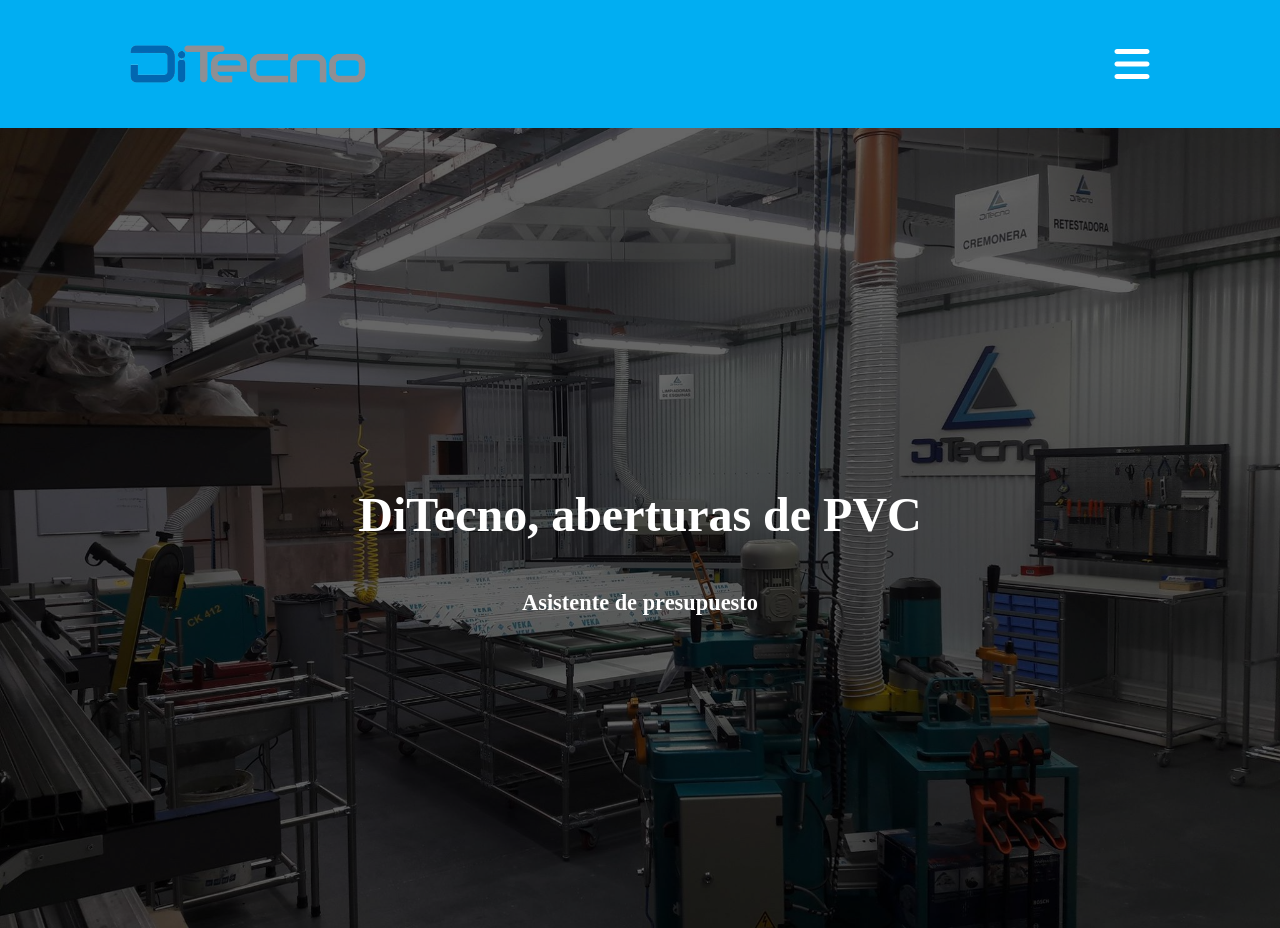
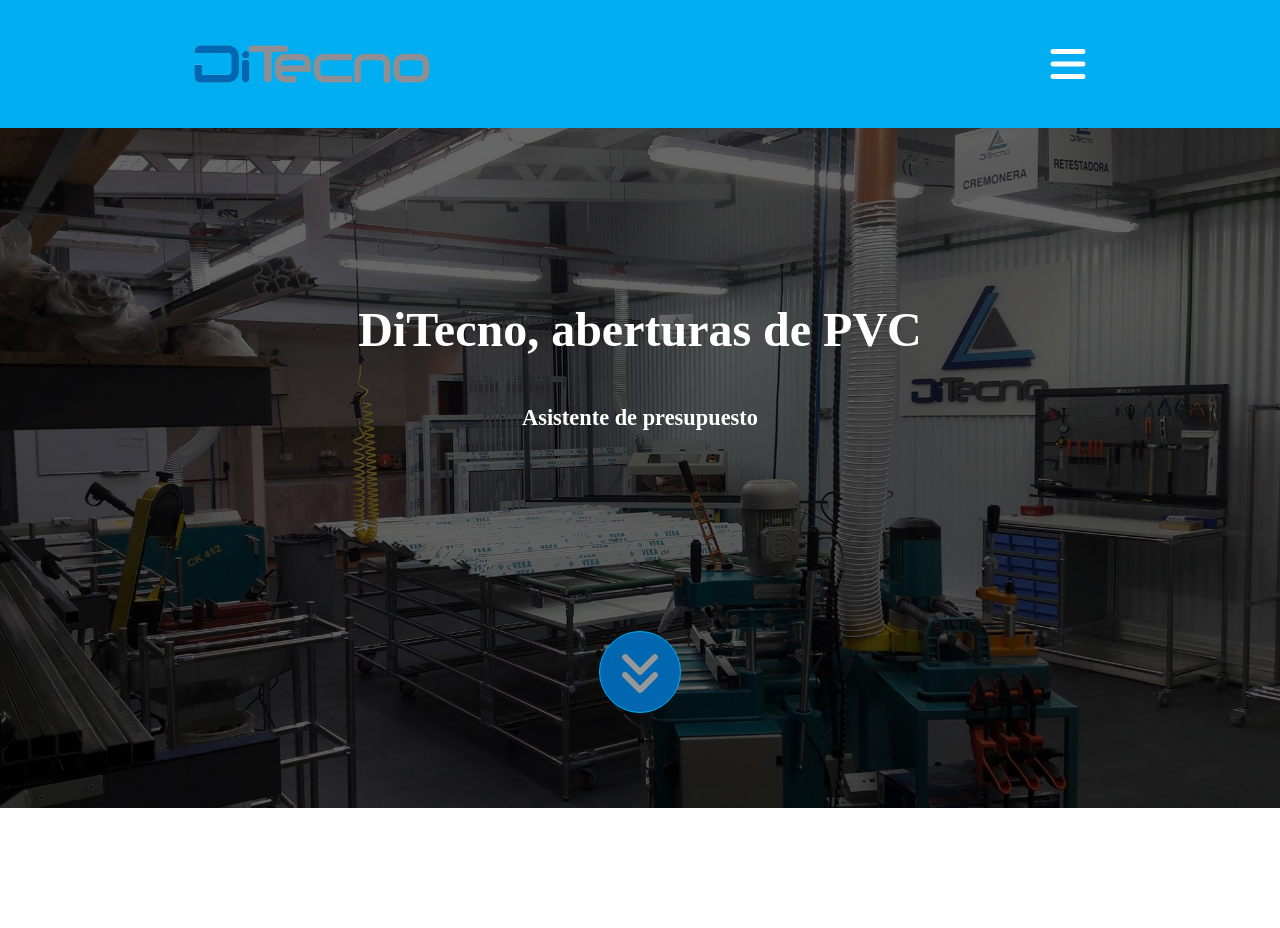
Before and after one commit to Fede-Diiorio/DiTecnoFrontend, a React (Vite) app: page / in a window 1280 px wide. After the commit the page ends 808 px from the top, so only its background shows below. Built offline with nearby package versions, Linux system fonts and the light colour scheme.

Commit message:
Se agregó el botón para iniciar la navegación

```diff
--- a/src/components/Header/Header.module.scss
+++ b/src/components/Header/Header.module.scss
@@ -3,7 +3,7 @@
     padding: 2rem 0;
 
     .container {
-        max-width: 80vw;
+        max-width: 70vw;
         margin: 0 auto;
         display: flex;
         justify-content: space-between;
--- a/src/components/Hero/Hero.jsx
+++ b/src/components/Hero/Hero.jsx
@@ -1,4 +1,5 @@
 import classes from './Hero.module.scss';
+import { FaAnglesDown } from "react-icons/fa6";
 
 const Hero = () => {
     return (
@@ -6,6 +7,7 @@
             <div className={classes.container}>
                 <h1>DiTecno, aberturas de PVC</h1>
                 <h4>Asistente de presupuesto</h4>
+                <FaAnglesDown className={classes.heroIcon} />
             </div>
         </section>
     )
--- a/src/components/Hero/Hero.module.scss
+++ b/src/components/Hero/Hero.module.scss
@@ -3,7 +3,7 @@
     background-repeat: no-repeat;
     background-size: cover;
     background-position: center;
-    height: 50rem;
+    height: 85vh;
     position: relative;
 
     .container {
@@ -20,5 +20,29 @@
         h4 {
             color: $white;
         }
+
+        h1 {
+            margin-top: 5rem;
+        }
+
+        .heroIcon {
+            color: $grey;
+            background-color: $primaryColor;
+            font-size: 3rem;
+            border: 1px solid $lightPrimaryColor;
+            padding: 1rem;
+            border-radius: 100%;
+            margin-top: 25vh;
+            transition: all .3s ease-in-out;
+
+            &:hover {
+                color: $secondary;
+                scale: 1.1;
+                cursor: pointer;
+                background-color: $primaryColor;
+                border: 1px solid $darkSecondary;
+            }
+        }
+
     }
 }
```
